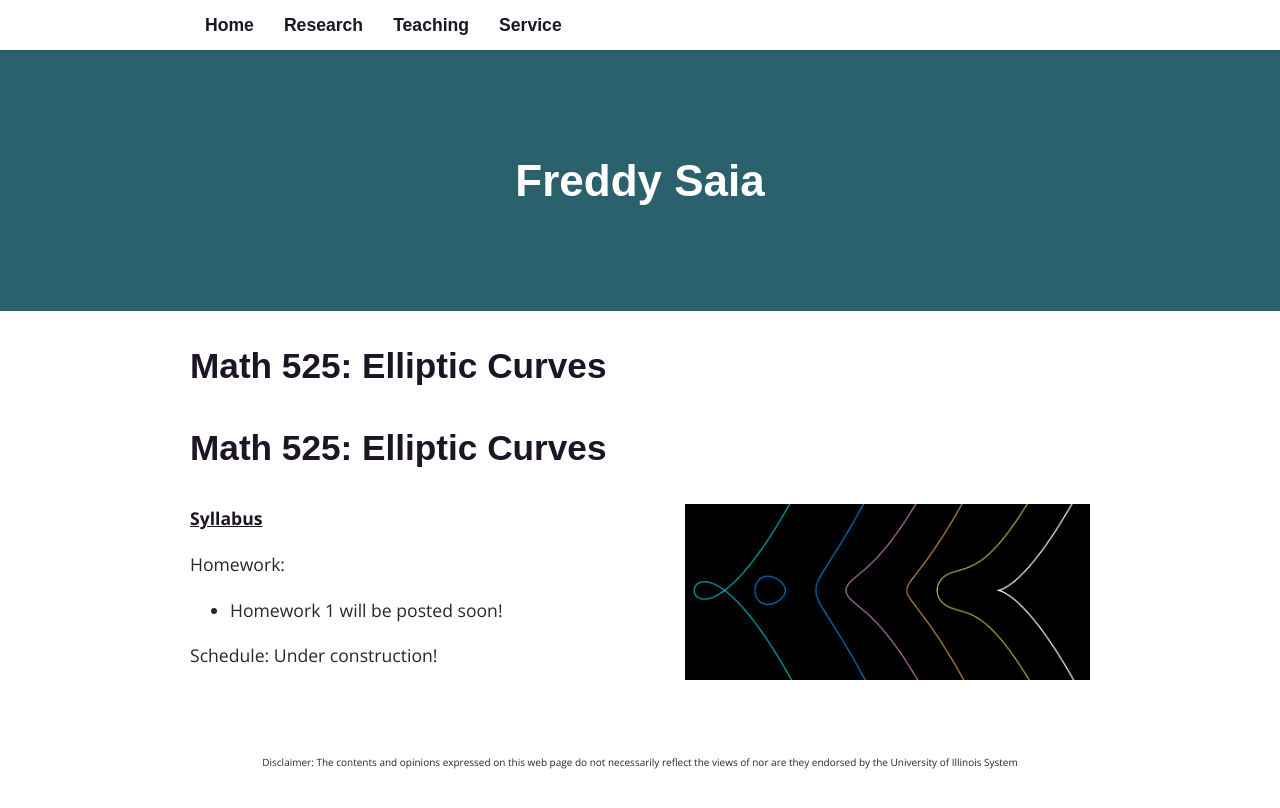
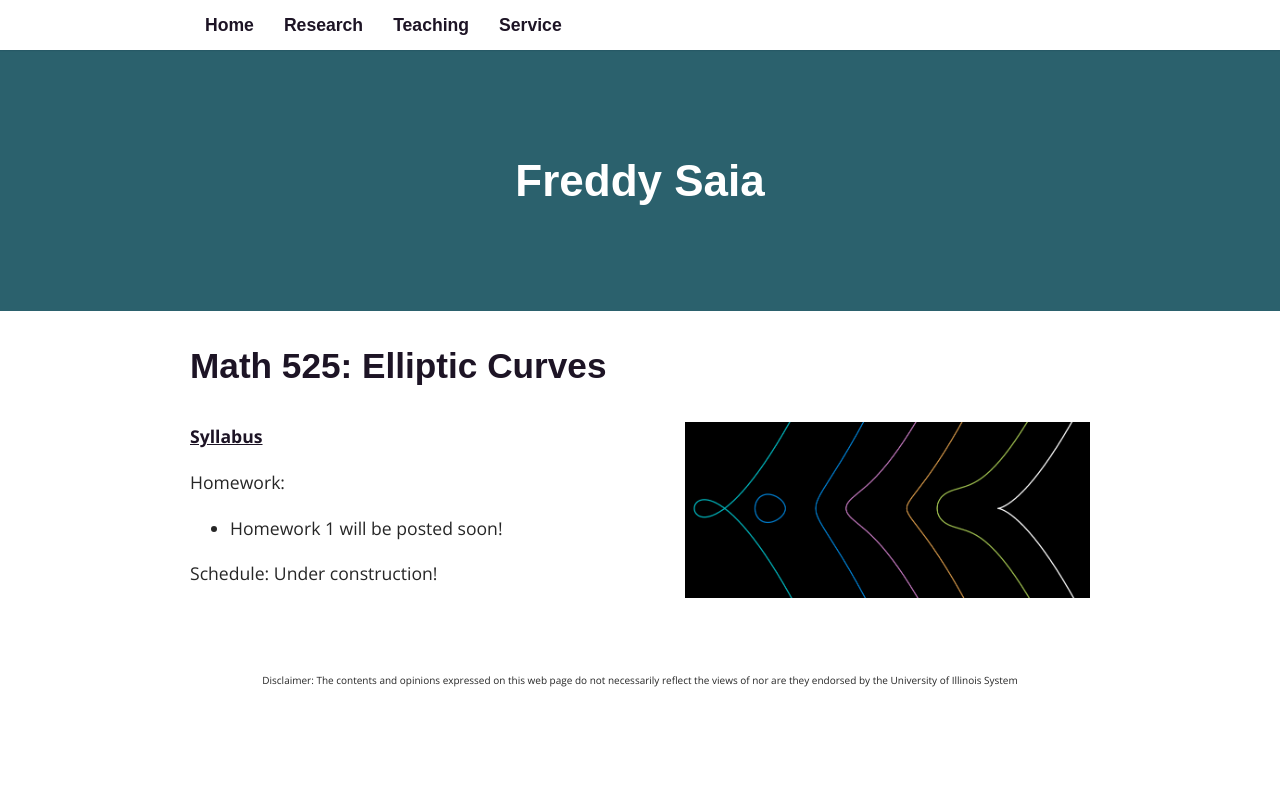
Before and after one commit to fsaia/site, a Jekyll site: the page built from _pages/05_math_525.md, in a window 1280 px wide. Shown: the top 808 px of the page. Built offline with Jekyll 4.4.1, drawn with Linux system fonts in a browser that asks for light colours; some web fonts are replaced; our own code applies the rules of GitHub Pages for plain Markdown files.

Commit message:
Update 05_math_525.md

```diff
--- a/_pages/05_math_525.md
+++ b/_pages/05_math_525.md
@@ -1,12 +1,10 @@
 ---
 
 layout: page
-title:
+title: "Math 525: Elliptic Curves"
 permalink: /math_525/
 exclude: true
 ---
-
-## Math 525: Elliptic Curves
 
 <img src='EC.png' style="float:right; width:45%; margin:0px;"/>
 
```
